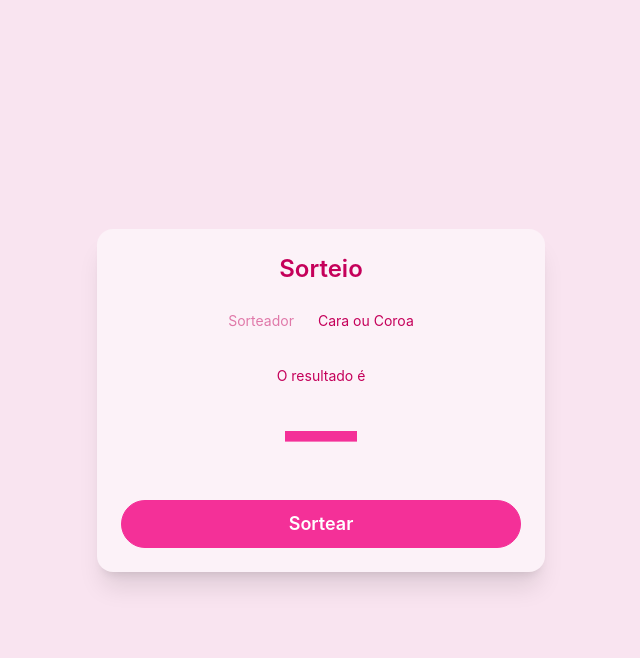
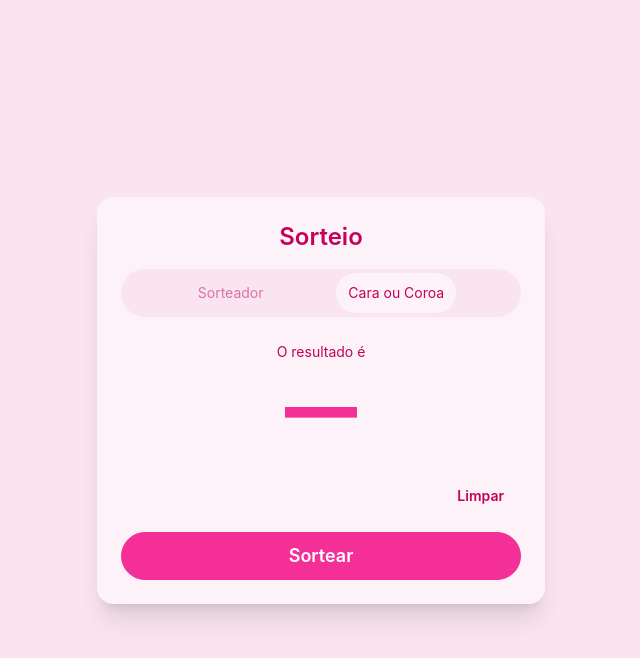
Before and after one commit to carloscardoso05/sorteio, a Vue app: page / in a window 1280 px wide. Both pictures are taken after a click on the tab "Cara ou Coroa". Shown: the top 658 px of the page, without its empty margins (319-959 px from the left). Built offline with nearby package versions, Linux system fonts and the light colour scheme.

Commit message:
refactor: update tab layout and add reset button for Cara ou Coroa

```diff
--- a/src/App.vue
+++ b/src/App.vue
@@ -4,7 +4,7 @@
       <div class="card-body gap-4">
         <h1 class="card-title justify-center text-2xl">Sorteio</h1>
 
-        <div role="tablist" class="tabs tabs-boxed justify-center">
+        <div role="tablist" class="tabs tabs-box justify-evenly">
           <button role="tab" class="tab" :class="{ 'tab-active': modo === 'sorteio' }" @click="modo = 'sorteio'">
             Sorteador
           </button>
@@ -64,6 +64,10 @@
             </p>
           </div>
 
+          <div class="flex justify-end">
+            <button class="btn btn-ghost" @click="resetCaraCoroa">Limpar</button>
+          </div>
+
           <button class="btn btn-primary btn-lg w-full" @click="sortearCaraCoroa">
             Sortear
           </button>
@@ -111,6 +115,7 @@ const {
   ultimoSorteado: ultimoCaraCoroa,
   resultados: resultadosCaraCoroa,
   sortear: sortearCaraCoroa,
+  reset: resetCaraCoroa,
 } = useCaraCoroa();
 
 const resultadoCaraCoroa = computed(() =>
```
